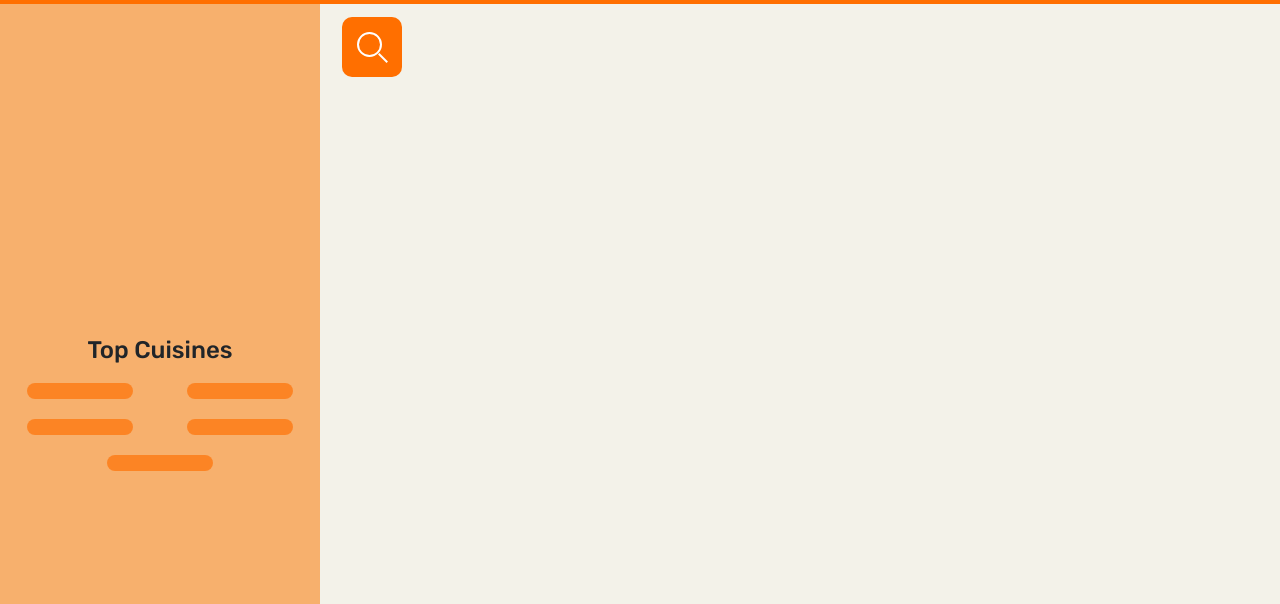
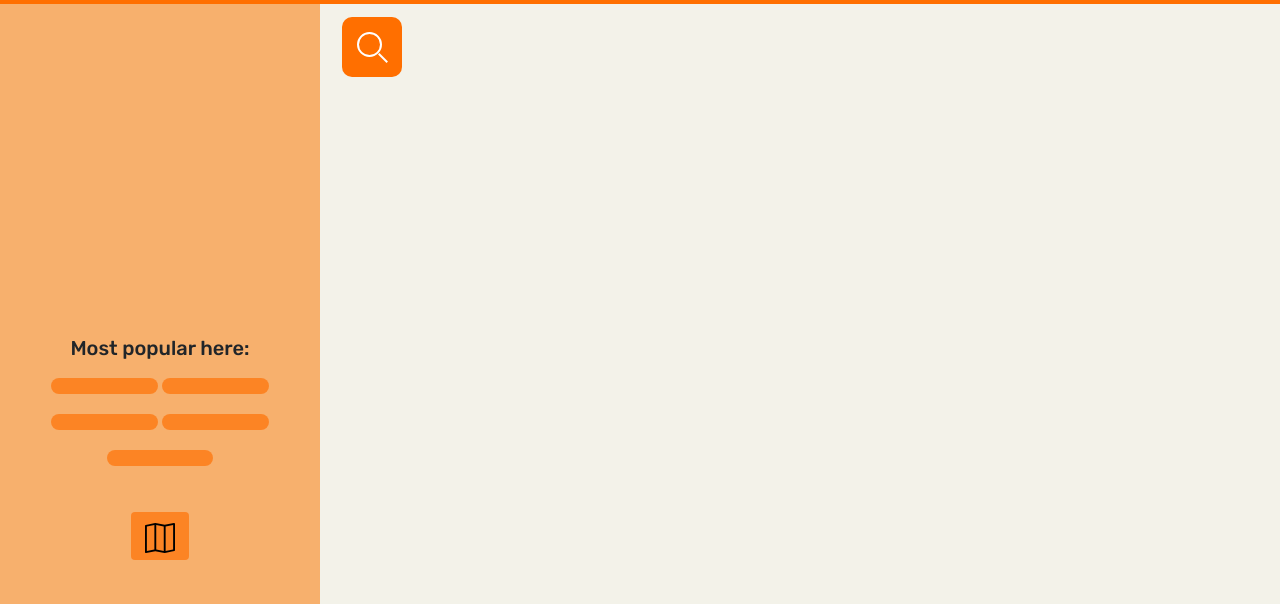
Before and after one commit to Avixph/-Munch-Map-Redux, a website built with Parcel: page src/main.html in a window 1280 px wide. Shown: the part 196-800 px from the top of the page. Built offline with nearby package versions, Linux system fonts and the light colour scheme.

Commit message:
added refresh feature, works as a back button to get all nearby restaurants again

```diff
--- a/src/css/main.css
+++ b/src/css/main.css
@@ -85,6 +85,19 @@ a:hover {
 	height: auto;
 }
 
+.refresh-nearby {
+	background: rgba(255, 111, 0, 0.671);
+	border: none;
+	width: 20%;
+	outline: none;
+	margin: 1.5em 0;
+	font-size: 1.5em;
+}
+
+.refresh-nearby:hover {
+	background: var(--darkorange);
+}
+
 .cuisine-item {
 	background: rgba(255, 111, 0, 0.671);
 	border-radius: 12px;
@@ -124,7 +137,7 @@ a:hover {
 	text-transform: uppercase;
 	font-weight: 800;
 	margin-top: 1.1em;
-	color: rgba(0, 0, 0, 0.589);
+	color: rgba(0, 0, 0, 0.85);
 }
 
 .card-info ul li {
--- a/src/js/API/zomato-gmap.js
+++ b/src/js/API/zomato-gmap.js
@@ -33,13 +33,14 @@ function giveLocation(position) {
         config
       );
 
-      // GETTING SEARCH RESULTS FOR ZOMATO - SORTED BY RATING
-      const searchInput = document.querySelector(".search__bar");
-
       // DISPLAY WHAT AREA THE USER IS IN
       const subzone = `${geocode.data.popularity.subzone}`;
       let area = document.querySelector(".subzone");
       area.innerText = subzone;
+
+      // REFRESH PAGE ON GPS CLICK
+      const refreshNearby = document.querySelector('.refresh-nearby');
+      refreshNearby.addEventListener('click', () => location.reload());
 
       // ALL DIV ID'S FOR CUISINE ITEMS
       const allCuisineItems = document.querySelectorAll(
@@ -60,9 +61,11 @@ function giveLocation(position) {
 
       appendRestaurants(geocode.data.nearby_restaurants, cardSection);
 
-      //  ADD SEARCH RESULT ITEMS HERE
+      // SEARCH ELEMENTS FROM DOM
+      const searchInput = document.querySelector(".search__bar");
       const searchForm = document.querySelector(".search");
 
+      // AFTER USER CLICKS ENTER ON SEARCH
       searchForm.addEventListener("submit", (e) => {
         e.preventDefault();
         searchInput.addEventListener("keyup", async (e) => {
--- a/src/main.html
+++ b/src/main.html
@@ -33,8 +33,8 @@
 					<div id="map"></div>
 					<h2 class="font-weight-bold subzone"></h2>
 					<div class="subzone" class="d-flex flex-column">
-						<h4>Top Cuisines</h4>
-						<div class="d-flex justify-content-around flex-wrap cuisine-list">
+						<h5>Most popular here:</h5>
+						<div class="d-flex justify-content-center flex-wrap cuisine-list">
 							<div class="col-4 cuisine-item">
 								<p id="cuisine-1"></p>
 							</div>
@@ -51,6 +51,9 @@
 								<p id="cuisine-5"></p>
 							</div>
 						</div>
+					</div>
+					<div class="col-12 text-center">
+						<button class="btn btn-primary refresh-nearby"><img src="images/icons/bootstrap-marker.svg" height="30px" alt="" /></button>
 					</div>
 				</div>
 				<!-- CARD COLUMN -->
```
Also changed, not shown: src/images/icons/bootstrap-marker.svg (added).
